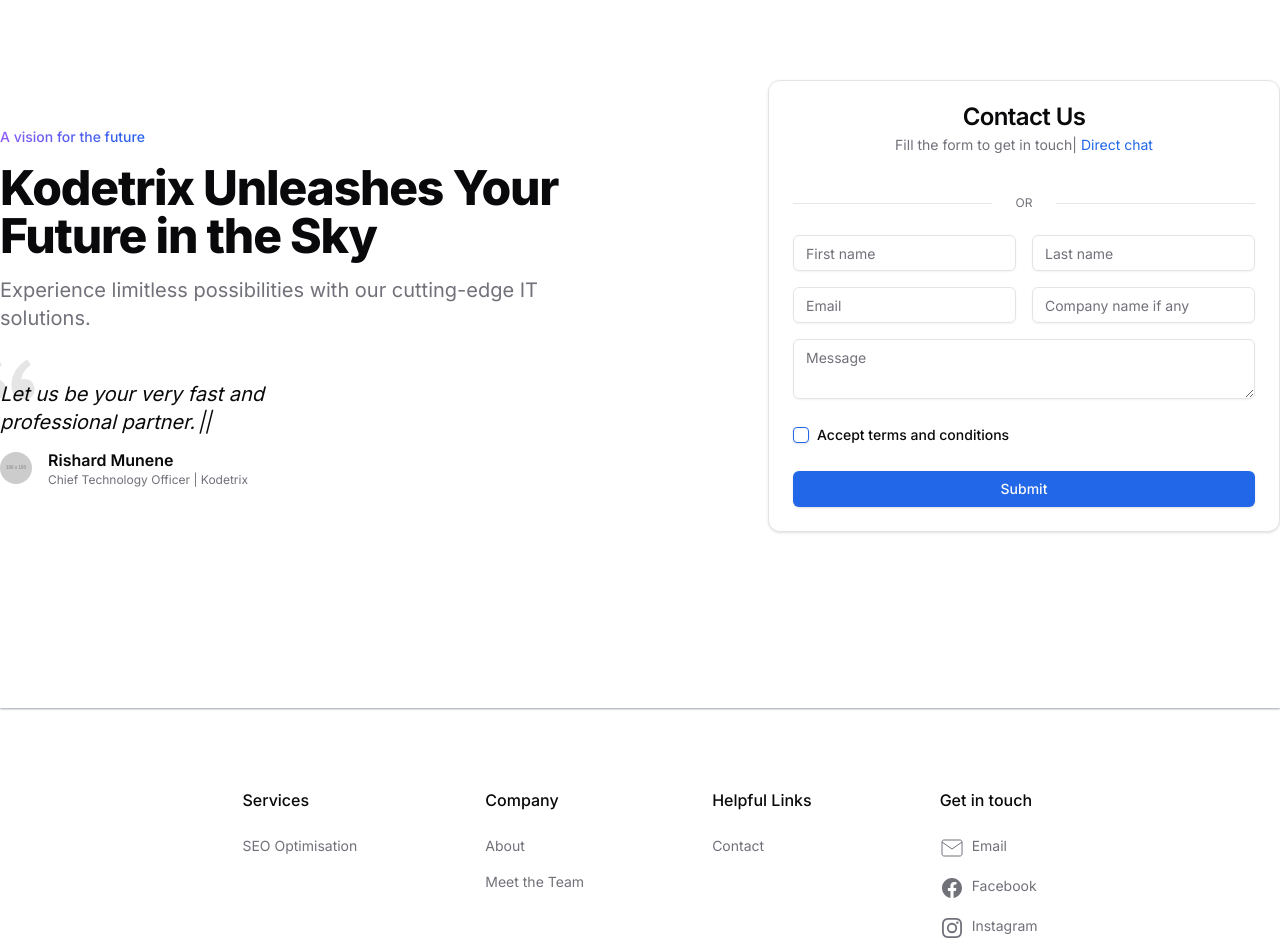
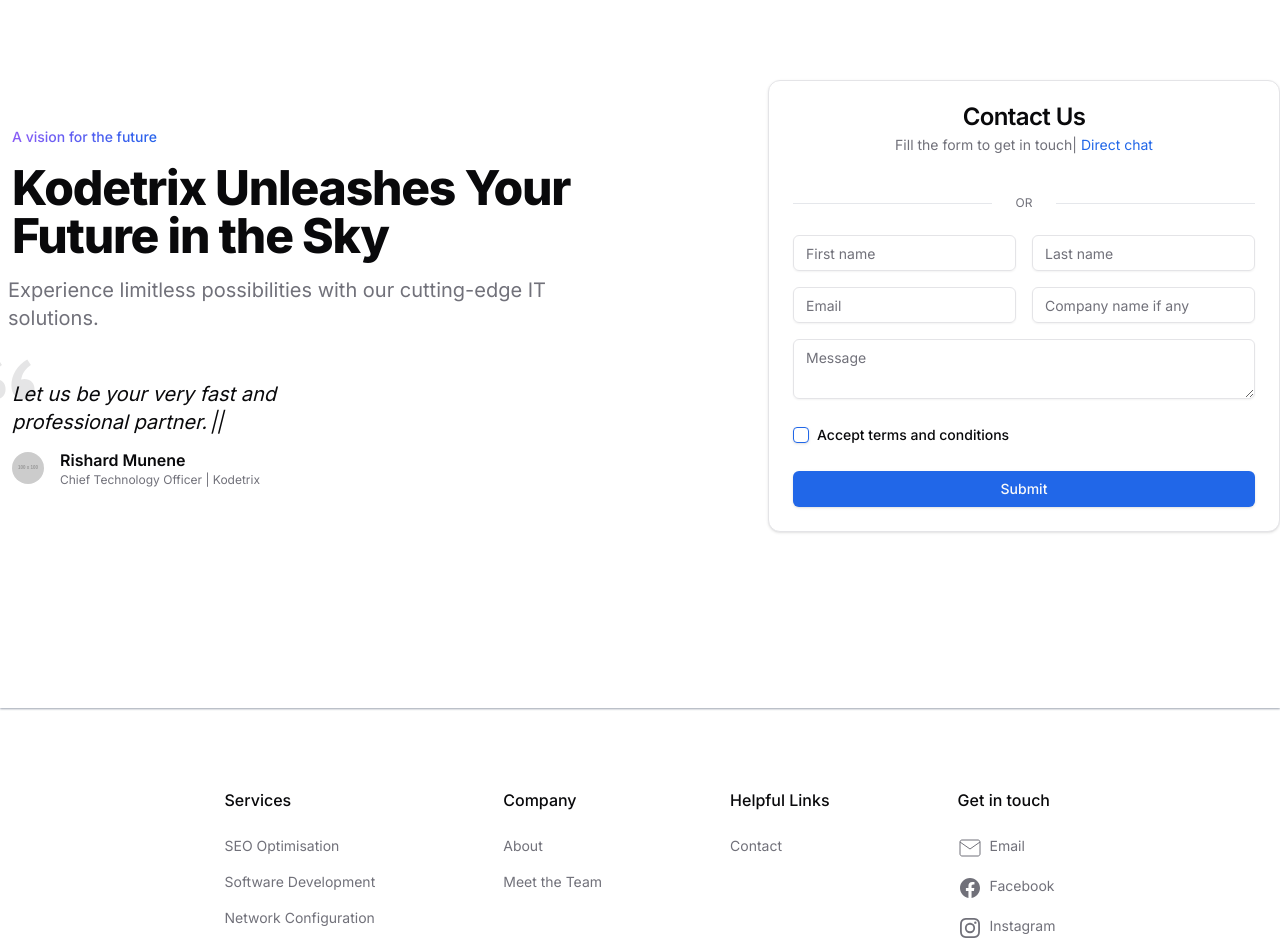
Before and after one commit to Samkipz/kodetrix, a Next.js app: page / in a window 1280 px wide. Shown: the part 2380-3332 px from the top of the page. Built offline with nearby package versions, Linux system fonts and the light colour scheme; a web font is replaced by a local one.

Commit message:
adjusted animation

```diff
--- a/app/ui/about/About.jsx
+++ b/app/ui/about/About.jsx
@@ -6,7 +6,7 @@ export default function About() {
   const speed = 200;
   return (
     <div id="about" className="flex justify-start scroll-mt-20 scroll-smooth min-h-[90vh] shadow-sm shadow-gray-400 px-4 ">
-      <h1 className="mt-4 text-3xl font-bold  bg-clip-text text-transparent bg-gradient-to-r from-blue-500 to-blue-700 animate__animated animate__fadeInRight">
+      <h1 className="mt-4 text-3xl font-bold  bg-clip-text text-transparent bg-gradient-to-r from-blue-500 to-blue-700 animate__animated animate__fadeInUp">
         About Us
 
       </h1>
--- a/app/ui/contact/Contact.jsx
+++ b/app/ui/contact/Contact.jsx
@@ -21,28 +21,29 @@ export default function Contact() {
   return (
     <div
       id="contact"
-      className="flex justify-center scroll-mt-20 scroll-smooth shadow-sm shadow-gray-400 min-h-screen"
+      className="flex flex-col scroll-mt-20 scroll-smooth shadow-sm shadow-gray-400 min-h-screen"
     >
+        <h1 className="px-6 flex animate__animated animate__fadeInUp mt-2 text-3xl font-bold bg-clip-text text-transparent bg-gradient-to-r from-blue-500 to-blue-700">
+          Contact Us
+        </h1>
     <>
       {/* Hero */}
       <div className="relative ">
-      <h1 className="flex animate__animated animate__fadeInUp mt-2 text-3xl font-bold bg-clip-text text-transparent bg-gradient-to-r from-blue-500 to-blue-700">
-          Contact Us
-        </h1>
+
         <div className="container py-24 sm:py-32">
 
           {/* Grid */}
           <div className="grid items-center md:grid-cols-2 gap-8 lg:gap-12">
             <div>
-              <p className="inline-block text-sm font-medium bg-clip-text bg-gradient-to-l from-blue-600 to-violet-500 text-transparent dark:from-blue-400 dark:to-violet-400">
+              <p className=" mx-3 inline-block text-sm font-medium bg-clip-text bg-gradient-to-l from-blue-600 to-violet-500 text-transparent dark:from-blue-400 dark:to-violet-400">
                 A vision for the future
               </p>
               {/* Title */}
               <div className="mt-4 md:mb-12 max-w-2xl">
-                <h1 className="mb-4 scroll-m-20 text-4xl font-extrabold tracking-tight lg:text-5xl">
+                <h1 className="mb-4 mx-3 scroll-m-20 text-2xl font-extrabold tracking-tight lg:text-5xl">
                   Kodetrix Unleashes Your Future in the Sky
                 </h1>
-                <p className="text-xl text-muted-foreground">
+                <p className="mx-2 md:text-xl text-muted-foreground">
                   Experience limitless possibilities with our cutting-edge IT
                   solutions.
                 </p>
@@ -64,7 +65,7 @@ export default function Contact() {
                     fill="currentColor"
                   />
                 </svg>
-                <div className="relative z-10">
+                <div className="mx-3 relative z-10">
                   <p className="text-xl italic">
                   <Typewriter
                     words={["Let us be your very fast and professional partner.", "Leave your details and we will get back to you"]}
@@ -78,7 +79,7 @@ export default function Contact() {
 
                   </p>
                 </div>
-                <footer className="mt-3">
+                <footer className="mx-3 mt-3">
                   <div className="flex items-center">
                     <div className="flex-shrink-0">
                       <img
--- a/app/ui/footer/Footer.jsx
+++ b/app/ui/footer/Footer.jsx
@@ -38,6 +38,24 @@ export default function Footer() {
                 >
                   {" "}
                   SEO Optimisation{" "}
+                </Link>
+              </li>
+              <li>
+                <Link
+                  href="#"
+                  className="text-muted-foreground transition hover:opacity-75"
+                >
+                  {" "}
+                  Software Development{" "}
+                </Link>
+              </li>
+              <li>
+                <Link
+                  href="#"
+                  className="text-muted-foreground transition hover:opacity-75"
+                >
+                  {" "}
+                  Network Configuration{" "}
                 </Link>
               </li>
             </ul>
--- a/app/ui/services/Services.jsx
+++ b/app/ui/services/Services.jsx
@@ -3,7 +3,7 @@ import React from 'react'
 export default function Services() {
   return (
     <div id='services' className='flex justify-start scroll-mt-20 scroll-smooth min-h-[90vh] shadow-sm shadow-gray-400' >
-      <h1 className="px-6 py-4  text-3xl font-bold  bg-clip-text text-transparent bg-gradient-to-r from-blue-500 to-blue-700 animate__animated animate__fadeInRight">
+      <h1 className="px-6 py-4  text-3xl font-bold  bg-clip-text text-transparent bg-gradient-to-r from-blue-500 to-blue-700 animate__animated animate__fadeInUp">
         Services We Offer
       </h1>
     </div>
```
